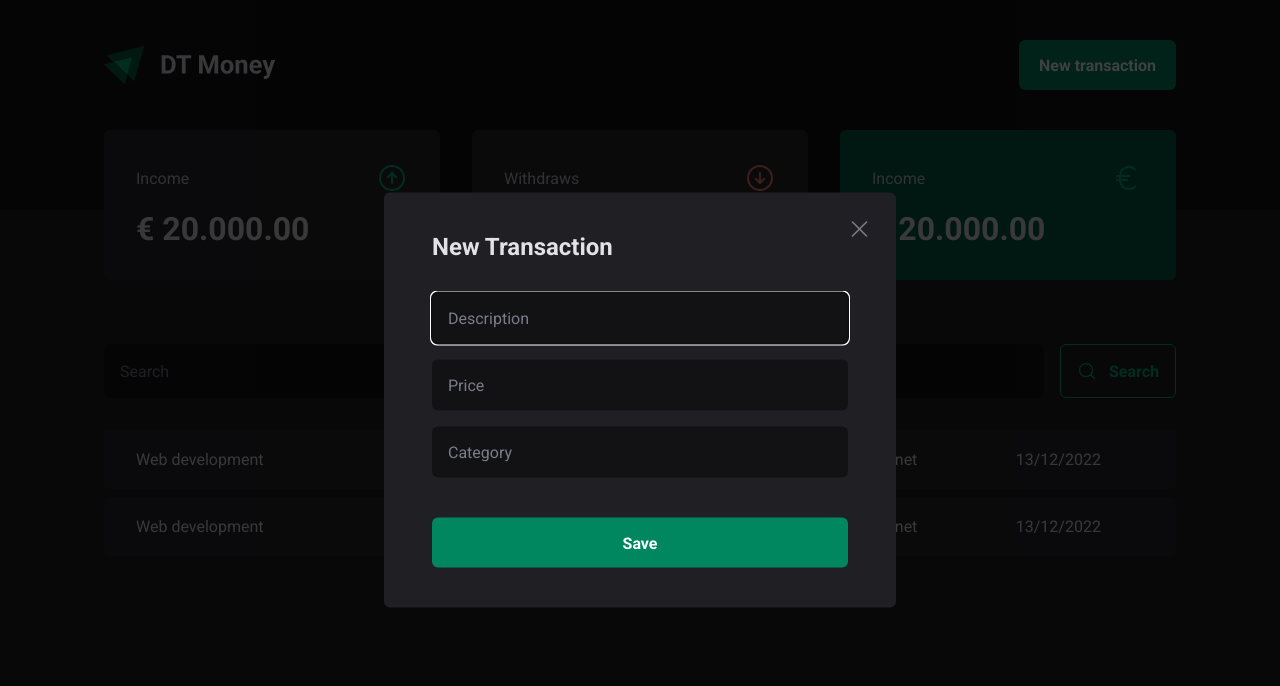
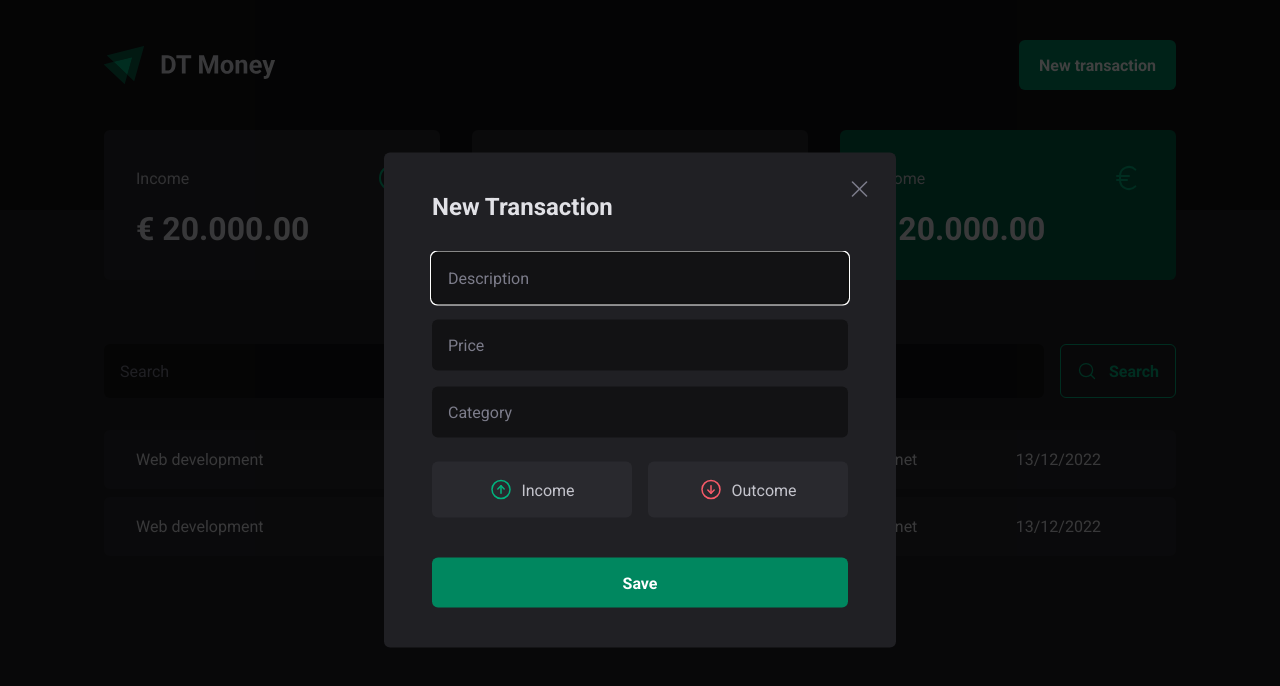
Before and after one commit to diebraga/dt-money, a React (Vite) app: page / in a window 1280 px wide. Both pictures are taken after a click on the button "New transaction". Shown: the top 686 px of the page. Built offline with nearby package versions, Linux system fonts and the light colour scheme.

Commit message:
outcome and income buttons

```diff
--- a/src/Components/NewTransactionModal/index.tsx
+++ b/src/Components/NewTransactionModal/index.tsx
@@ -1,5 +1,5 @@
 import * as Dialog from '@radix-ui/react-dialog';
-import { X } from 'phosphor-react';
+import { ArrowCircleDown, ArrowCircleUp, X } from 'phosphor-react';
 import styled from 'styled-components';
 
 export function NewtransactionModal() {
@@ -15,13 +15,23 @@ export function NewtransactionModal() {
           <input type="number" placeholder='Price' required />
           <input type="text" placeholder='Category' required />
 
+          <TrasactionTypeContainer>
+            <TransactionButtonType variant='income'>
+              <ArrowCircleUp size={24} />
+              Income
+            </TransactionButtonType>
+            <TransactionButtonType variant='outcome'>
+              <ArrowCircleDown size={24} />
+              Outcome
+            </TransactionButtonType>
+          </TrasactionTypeContainer>
           <button type='submit'>
             Save
           </button>
         </form>
 
         <CloseButton>
-          <X size={25}/>
+          <X size={25} />
         </CloseButton>
       </Content>
     </Dialog.Portal>
@@ -97,3 +107,31 @@ const CloseButton = styled(Dialog.Close)`
   color: ${p => p.theme['gray-500']};
   line-height: 0;
 `
+
+const TrasactionTypeContainer = styled.div`
+  display: grid;
+  grid-template-columns: repeat(2, 1fr);
+  gap: 1rem;
+  margin-top: 0.5rem;
+`
+
+type TransactionButtonTypeProps = {
+  variant: 'income' | 'outcome'
+}
+
+const TransactionButtonType = styled.button<TransactionButtonTypeProps>`
+  background: ${p => p.theme['gray-700']};
+  padding: 1rem;
+  display: flex;
+  align-items: center;
+  justify-content: center;
+  gap: 0.5rem;
+  border-radius: 6px;
+  cursor: pointer;
+  border: 0;
+  color: ${p => p.theme['gray-300']};
+
+  svg {
+    color: ${p => p.variant === 'income' ? p.theme['green-300'] : p.theme['red-300']};
+  }
+`
```
